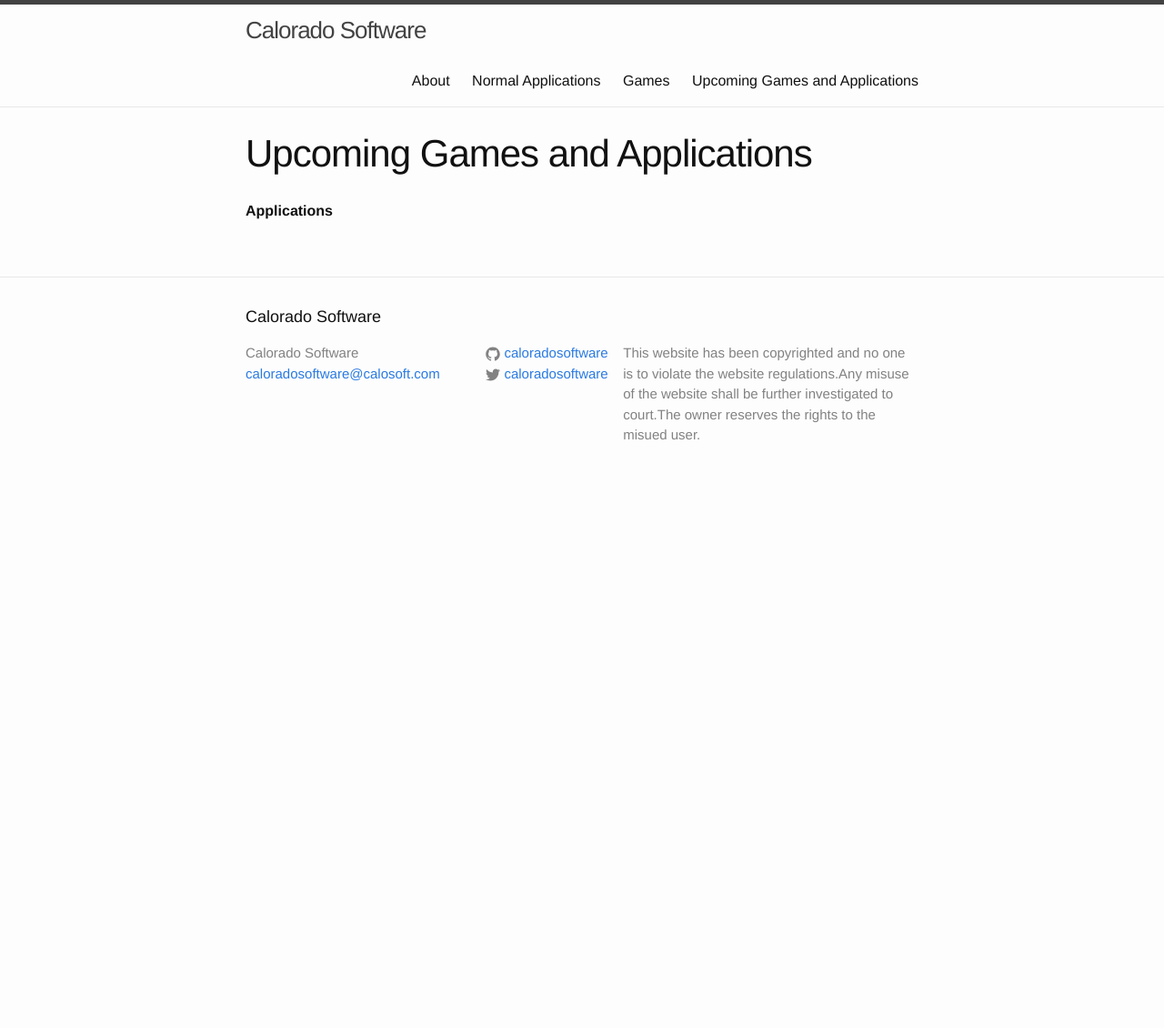
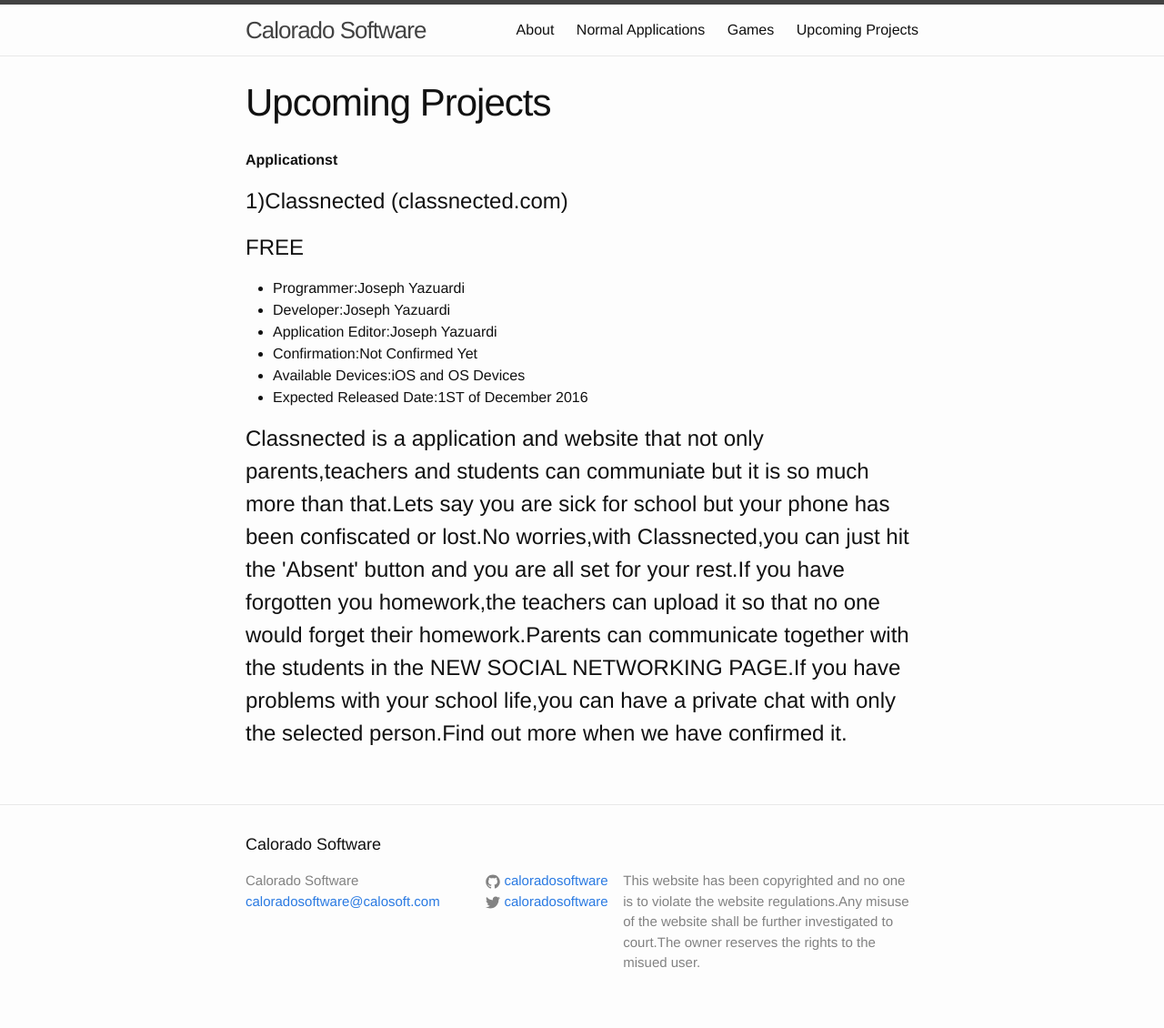
Before and after one commit to jwyazuardi/mug, a Jekyll site: the page built from uga.md, in a window 1280 px wide. Shown: the whole page at 91% size. Built offline with Jekyll 4.4.1, drawn with Linux system fonts in a browser that asks for light colours; before the commit the page ends 900 px from its top, so only the background shows below that.

Commit message:
Update uga.md

```diff
--- a/uga.md
+++ b/uga.md
@@ -1,6 +1,20 @@
 ---
 layout: page
-title: Upcoming Games and Applications
+title: Upcoming Projects
 permalink: /uga.md/
 ---
-**Applications**
+**Applicationst**
+
+<h1>1)Classnected (classnected.com)</h1>
+<h1>FREE</h1>
+<ul>
+<li>Programmer:Joseph Yazuardi</li>
+<li>Developer:Joseph Yazuardi</li>
+<li>Application Editor:Joseph Yazuardi</li>
+<li>Confirmation:Not Confirmed Yet</li>
+<li>Available Devices:iOS and OS Devices</li>
+<li>Expected Released Date:1ST of December 2016</li>
+</ul>
+
+<h1>Classnected is a application and website that not only parents,teachers and students can communiate but it is so much more than that.Lets say you are sick for school but your phone has been confiscated or lost.No worries,with Classnected,you can just hit the 'Absent' button and you are all set for your rest.If you have forgotten you homework,the teachers can upload it so that no one would forget their homework.Parents can communicate together with the students in the NEW SOCIAL NETWORKING PAGE.If you have problems with your school life,you can have a private chat with only the selected person.Find out more when we have confirmed it.
+</h1>
```
